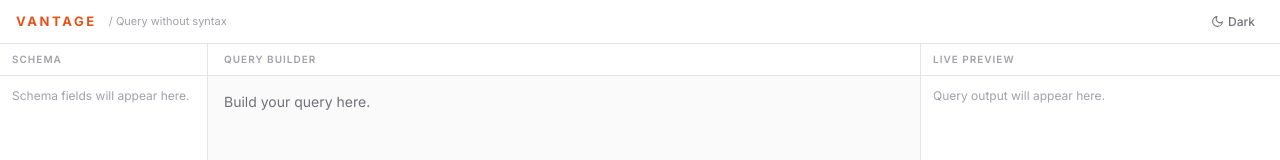
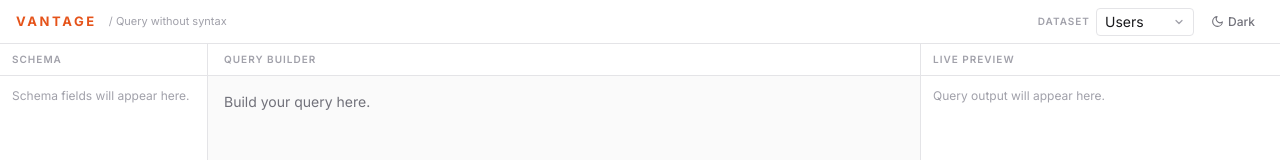
Before and after one commit to Debs-D/vantage, a Next.js app: page / in a window 1280 px wide. Shown: the top 160 px of the page. Built offline with nearby package versions, Linux system fonts and the light colour scheme.

Commit message:
feat: wire app header to schema and theme stores

```diff
--- a/components/layout/AppHeader.tsx
+++ b/components/layout/AppHeader.tsx
@@ -1,7 +1,10 @@
 "use client";
 
-import { useEffect, useState } from "react";
-import { Button } from "@/components/ui";
+import { useEffect } from "react";
+import { Button, Select } from "@/components/ui";
+import { useUIStore, type Theme } from "@/lib/store/ui-store";
+import { useQueryStore } from "@/lib/store/query-store";
+import { SCHEMA_LIST } from "@/lib/schema/schemas";
 
 function MoonIcon() {
   return (
@@ -46,35 +49,24 @@ function SunIcon() {
 }
 
 export function AppHeader() {
-  const [theme, setTheme] = useState<"light" | "dark">("light");
-  const [mounted, setMounted] = useState(false);
+  const theme = useUIStore((s) => s.theme);
+  const setTheme = useUIStore((s) => s.setTheme);
+  const toggleTheme = useUIStore((s) => s.toggleTheme);
 
+  const activeSchemaKey = useQueryStore((s) => s.activeSchemaKey);
+  const setSchema = useQueryStore((s) => s.setSchema);
+
+  // Restore the saved theme once on the client. The server and first client
+  // render both use the default ("light"), so this never causes a mismatch.
   useEffect(() => {
-    setMounted(true);
-    const saved = localStorage.getItem("vantage-theme") as
-      | "light"
-      | "dark"
-      | null;
-    if (saved) {
-      setTheme(saved);
-      document.documentElement.setAttribute("data-theme", saved);
-    }
-  }, []);
-
-  const toggleTheme = () => {
-    const next = theme === "light" ? "dark" : "light";
-    setTheme(next);
-    document.documentElement.setAttribute("data-theme", next);
-    localStorage.setItem("vantage-theme", next);
-  };
+    const saved = localStorage.getItem("vantage-theme") as Theme | null;
+    if (saved) setTheme(saved);
+  }, [setTheme]);
 
   return (
     <header
       className="h-11 shrink-0 flex items-center justify-between px-4 border-b"
-      style={{
-        background: "var(--surface)",
-        borderColor: "var(--border)",
-      }}
+      style={{ background: "var(--surface)", borderColor: "var(--border)" }}
     >
       {/* Brand */}
       <div className="flex items-center gap-3">
@@ -90,8 +82,28 @@ export function AppHeader() {
       </div>
 
       {/* Actions */}
-      <div className="flex items-center gap-1">
-        {mounted && (
+      <div className="flex items-center gap-2">
+        <label className="flex items-center gap-1.5">
+          <span
+            className="text-[10px] font-semibold uppercase tracking-widest hidden sm:block"
+            style={{ color: "var(--text-muted)" }}
+          >
+            Dataset
+          </span>
+          <Select
+            value={activeSchemaKey}
+            onChange={(e) => setSchema(e.target.value)}
+            className="h-7 w-32"
+            aria-label="Active dataset"
+          >
+            {SCHEMA_LIST.map((schema) => (
+              <option key={schema.key} value={schema.key}>
+                {schema.label}
+              </option>
+            ))}
+          </Select>
+        </label>
+
         <Button
           variant="ghost"
           size="sm"
@@ -106,7 +118,6 @@ export function AppHeader() {
             {theme === "light" ? "Dark" : "Light"}
           </span>
         </Button>
-        )}
       </div>
     </header>
   );
```
Lines whose indentation alone changed are shown as unchanged.
